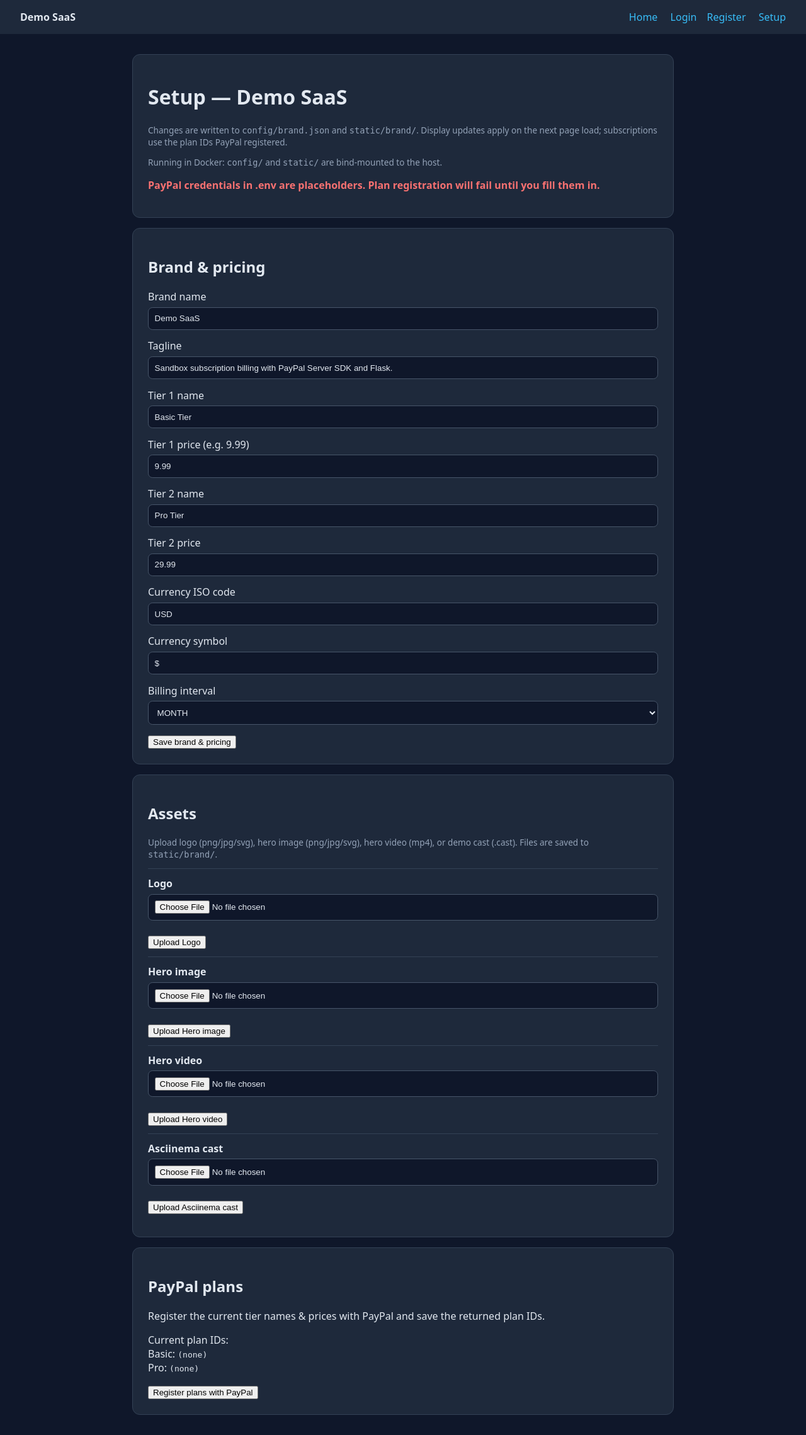
After one commit to swipswaps/paypal-saas-mvp, a Flask app: page /setup in a window 1280 px wide. The commit adds this page. Shown: the whole page at 63% size. Run offline with Flask 3, Linux system fonts and the light colour scheme.

Commit message:
Add /setup interactive white-label with asset uploads and plan registration

```diff
--- a/app.py
+++ b/app.py
@@ -1,6 +1,8 @@
 import os, json, sqlite3, zlib, base64
-from flask import Flask, g, render_template, redirect, request, session, url_for, jsonify
+from flask import (Flask, g, render_template, redirect, request, session,
+                   url_for, jsonify, abort)
 from werkzeug.security import check_password_hash, generate_password_hash
+from werkzeug.utils import secure_filename
 from dotenv import load_dotenv
 import requests
 from cryptography.hazmat.primitives import hashes, serialization
@@ -14,7 +16,7 @@
 app = Flask(__name__)
 _secret = os.getenv("SECRET_KEY", "")
 if not _secret or _secret == "replace-with-a-long-random-string":
-    print("WARNING: SECRET_KEY is not set or is the placeholder value.", flush=True)
+    print("WARNING: SECRET_KEY not set or placeholder; using ephemeral.", flush=True)
     _secret = os.urandom(32).hex()
 app.secret_key = _secret
 
@@ -31,20 +33,61 @@
         o_auth_client_id=CLIENT_ID, o_auth_client_secret=CLIENT_SECRET),
     environment=Environment.SANDBOX)
 
-PLANS = {
-    "basic": {
-        "name": os.getenv("TIER_BASIC_NAME", "Basic Tier"),
-        "price": os.getenv("TIER_BASIC_PRICE", "9.99"),
-        "plan_id": os.getenv("PLAN_ID_BASIC"),
-    },
-    "pro": {
-        "name": os.getenv("TIER_PRO_NAME", "Pro Tier"),
-        "price": os.getenv("TIER_PRO_PRICE", "29.99"),
-        "plan_id": os.getenv("PLAN_ID_PRO"),
-    },
-}
+DB_NAME = "saas_shop.db"
+BRAND_JSON = os.path.join("config", "brand.json")
+_brand_cache = {"mtime": 0, "data": {}}
 
-DB_NAME = "saas_shop.db"
+def load_brand():
+    try:
+        mt = os.path.getmtime(BRAND_JSON)
+    except OSError:
+        return {}
+    if mt != _brand_cache["mtime"]:
+        try:
+            with open(BRAND_JSON) as f:
+                _brand_cache["data"] = json.load(f)
+            _brand_cache["mtime"] = mt
+        except Exception as e:
+            print(f"WARNING: could not parse {BRAND_JSON}: {e}", flush=True)
+            return {}
+    return _brand_cache["data"]
+
+def save_brand(cfg):
+    os.makedirs(os.path.dirname(BRAND_JSON), exist_ok=True)
+    tmp = BRAND_JSON + ".tmp"
+    with open(tmp, "w") as f:
+        json.dump(cfg, f, indent=2, sort_keys=True)
+    os.replace(tmp, BRAND_JSON)
+    _brand_cache["mtime"] = 0
+
+def get_plans():
+    cfg = load_brand()
+    return {
+        "basic": {
+            "name": cfg.get("tier_basic_name") or os.getenv("TIER_BASIC_NAME", "Basic Tier"),
+            "price": cfg.get("tier_basic_price") or os.getenv("TIER_BASIC_PRICE", "9.99"),
+            "plan_id": cfg.get("plan_id_basic") or os.getenv("PLAN_ID_BASIC"),
+        },
+        "pro": {
+            "name": cfg.get("tier_pro_name") or os.getenv("TIER_PRO_NAME", "Pro Tier"),
+            "price": cfg.get("tier_pro_price") or os.getenv("TIER_PRO_PRICE", "29.99"),
+            "plan_id": cfg.get("plan_id_pro") or os.getenv("PLAN_ID_PRO"),
+        },
+    }
+
+@app.context_processor
+def inject_brand():
+    cfg = load_brand()
+    return {
+        "BRAND_NAME": cfg.get("brand_name") or os.getenv("BRAND_NAME", "Demo SaaS"),
+        "BRAND_TAGLINE": cfg.get("brand_tagline") or os.getenv("BRAND_TAGLINE",
+            "Sandbox subscription billing with PayPal Server SDK and Flask."),
+        "CURRENCY_SYMBOL": cfg.get("currency_symbol") or os.getenv("CURRENCY_SYMBOL", "$"),
+        "BRAND_LOGO": cfg.get("brand_logo"),
+        "BRAND_HERO_IMAGE": cfg.get("hero_image"),
+        "BRAND_HERO_VIDEO": cfg.get("hero_video"),
+        "BRAND_DEMO_CAST": cfg.get("demo_cast"),
+    }
 
 def get_db():
     if "db" not in g:
@@ -71,23 +114,17 @@
         conn.commit()
 init_db()
 
-@app.context_processor
-def inject_brand():
-    return {
-        "BRAND_NAME": os.getenv("BRAND_NAME", "Demo SaaS"),
-        "BRAND_TAGLINE": os.getenv("BRAND_TAGLINE",
-            "Sandbox subscription billing with PayPal Server SDK and Flask."),
-        "CURRENCY_SYMBOL": os.getenv("CURRENCY_SYMBOL", "$"),
-    }
-
 def current_user():
     uid = session.get("user_id")
     if not uid: return None
     return get_db().execute("SELECT * FROM users WHERE id=?", (uid,)).fetchone()
 
+# -------------------------------------------------------------------
+# auth + dashboard (unchanged behavior, plans loaded dynamically)
+# -------------------------------------------------------------------
 @app.route("/")
 def index():
-    return render_template("index.html", user=current_user(), plans=PLANS)
+    return render_template("index.html", user=current_user(), plans=get_plans())
 
 @app.route("/register", methods=["GET", "POST"])
 def register():
@@ -119,7 +156,7 @@
 def dashboard():
     user = current_user()
     if not user: return redirect(url_for("login"))
-    return render_template("dashboard.html", user=user, plans=PLANS)
+    return render_template("dashboard.html", user=user, plans=get_plans())
 
 @app.route("/premium")
 def premium():
@@ -131,16 +168,18 @@
 @app.route("/subscribe/<tier>")
 def subscribe(tier):
     user = current_user()
-    if not user or tier not in PLANS: return redirect(url_for("login"))
-    plan_id = PLANS[tier]["plan_id"]
+    if not user or tier not in ("basic", "pro"): return redirect(url_for("login"))
+    plans = get_plans()
+    plan_id = plans[tier]["plan_id"]
     if not plan_id:
-        return "PLAN_ID not configured. Run setup_plans.py and update .env.", 500
+        return "PLAN_ID not configured. Open /setup to register plans.", 500
     from paypalserversdk.models.create_subscription_request import CreateSubscriptionRequest
     from paypalserversdk.models.subscription_application_context import SubscriptionApplicationContext
+    brand = load_brand().get("brand_name") or os.getenv("BRAND_NAME", "Demo SaaS")
     req = CreateSubscriptionRequest(plan_id=plan_id, custom_id=str(user["id"]),
-        application_context=SubscriptionApplicationContext(brand_name=os.getenv("BRAND_NAME", "Demo SaaS"),
-            return_url=f"{BASE_URL}/subscription/success", cancel_url=f"{BASE_URL}/dashboard",
-            user_action="SUBSCRIBE_NOW"))
+        application_context=SubscriptionApplicationContext(brand_name=brand,
+            return_url=f"{BASE_URL}/subscription/success",
+            cancel_url=f"{BASE_URL}/dashboard", user_action="SUBSCRIBE_NOW"))
     resp = paypal.subscriptions.create_subscription(body=req)
     for link in resp.body.links:
         if link.rel == "approve": return redirect(link.href)
@@ -191,7 +230,8 @@
                (etype, sid, raw.decode("utf-8"))); db.commit()
     if etype == "BILLING.SUBSCRIPTION.ACTIVATED":
         plan_id = res.get("plan_id")
-        tier = next((t for t, p in PLANS.items() if p["plan_id"] == plan_id), "free")
+        plans = get_plans()
+        tier = next((t for t, p in plans.items() if p["plan_id"] == plan_id), "free")
         if not uid and sid:
             row = db.execute("SELECT id FROM users WHERE subscription_id=?", (sid,)).fetchone()
             uid = row["id"] if row else None
@@ -215,12 +255,153 @@
 
 @app.route("/health")
 def health():
-    resp = jsonify({"status": "healthy", "brand": os.getenv("BRAND_NAME", "Demo SaaS")})
+    resp = jsonify({"status": "healthy",
+                    "brand": load_brand().get("brand_name") or os.getenv("BRAND_NAME", "Demo SaaS")})
     resp.headers["Access-Control-Allow-Origin"] = "https://swipswaps.github.io"
     resp.headers["Access-Control-Allow-Methods"] = "GET, OPTIONS"
     resp.headers["Vary"] = "Origin"
     return resp
 
+# -------------------------------------------------------------------
+# /setup — interactive white-label, asset upload, plan registration
+# -------------------------------------------------------------------
+def _guard_setup():
+    if os.getenv("ALLOW_SETUP") == "1":
+        return
+    if request.remote_addr in ("127.0.0.1", "::1"):
+        return
+    abort(403)
+
+SETUP_FIELDS = ("brand_name", "brand_tagline",
+                "tier_basic_name", "tier_basic_price",
+                "tier_pro_name", "tier_pro_price",
+                "currency_code", "currency_symbol", "billing_interval")
+
+SETUP_DEFAULTS = {
+    "brand_name": "Demo SaaS",
+    "brand_tagline": "Sandbox subscription billing with PayPal Server SDK and Flask.",
+    "tier_basic_name": "Basic Tier",
+    "tier_basic_price": "9.99",
+    "tier_pro_name": "Pro Tier",
+    "tier_pro_price": "29.99",
+    "currency_code": "USD",
+    "currency_symbol": "$",
+    "billing_interval": "MONTH",
+}
+
+ASSET_KINDS = {
+    "logo":       {"exts": {"png","jpg","jpeg","svg"}, "key": "brand_logo"},
+    "hero_image": {"exts": {"png","jpg","jpeg","svg"}, "key": "hero_image"},
+    "hero_video": {"exts": {"mp4"},                    "key": "hero_video"},
+    "demo_cast":  {"exts": {"cast"},                   "key": "demo_cast"},
+}
+
+@app.route("/setup")
+def setup_page():
+    _guard_setup()
+    cfg = load_brand()
+    merged = {}
+    for k in SETUP_FIELDS:
+        merged[k] = cfg.get(k) or SETUP_DEFAULTS[k]
+    assets = {kind: cfg.get(meta["key"]) for kind, meta in ASSET_KINDS.items()}
+    return render_template("setup.html", cfg=merged, assets=assets,
+                           plans=get_plans(),
+                           in_docker=os.path.exists("/.dockerenv"),
+                           creds_ok=bool(CLIENT_ID and CLIENT_SECRET
+                                         and CLIENT_ID != "your_sandbox_client_id_here"))
+
+@app.route("/setup/config", methods=["POST"])
+def setup_config():
+    _guard_setup()
+    cfg = load_brand() or {}
+    for k in SETUP_FIELDS:
+        v = (request.form.get(k) or "").strip()
+        if v:
+            cfg[k] = v
+    save_brand(cfg)
+    return jsonify({"ok": True, "applied_at": "next request"})
+
+@app.route("/setup/asset", methods=["POST"])
+def setup_asset():
+    _guard_setup()
+    kind = request.form.get("kind")
+    if kind not in ASSET_KINDS:
+        return jsonify({"error": "invalid kind"}), 400
+    f = request.files.get("file")
+    if not f or not f.filename:
+        return jsonify({"error": "no file"}), 400
+    safe = secure_filename(f.filename)
+    if not safe or "." not in safe:
+        return jsonify({"error": "invalid filename"}), 400
+    ext = safe.rsplit(".", 1)[-1].lower()
+    if ext not in ASSET_KINDS[kind]["exts"]:
+        return jsonify({"error": f"extension .{ext} not allowed for {kind}"}), 400
+    os.makedirs(os.path.join("static", "brand"), exist_ok=True)
+    final_name = f"{kind}.{ext}"
+    dest = os.path.join("static", "brand", final_name)
+    f.save(dest)
+    cfg = load_brand() or {}
+    cfg[ASSET_KINDS[kind]["key"]] = f"brand/{final_name}"
+    save_brand(cfg)
+    return jsonify({"ok": True, "url": url_for("static", filename=cfg[ASSET_KINDS[kind]["key"]])})
+
+@app.route("/setup/register-plans", methods=["POST"])
+def setup_register_plans():
+    _guard_setup()
+    if not CLIENT_ID or not CLIENT_SECRET or CLIENT_ID == "your_sandbox_client_id_here":
+        return jsonify({"error": "PayPal credentials not set in .env"}), 400
+    cfg = load_brand() or {}
+    brand = cfg.get("brand_name") or SETUP_DEFAULTS["brand_name"]
+    tagline = cfg.get("brand_tagline") or SETUP_DEFAULTS["brand_tagline"]
+    currency = cfg.get("currency_code") or SETUP_DEFAULTS["currency_code"]
+    interval = cfg.get("billing_interval") or SETUP_DEFAULTS["billing_interval"]
+    basic_name = cfg.get("tier_basic_name") or SETUP_DEFAULTS["tier_basic_name"]
+    basic_price = cfg.get("tier_basic_price") or SETUP_DEFAULTS["tier_basic_price"]
+    pro_name = cfg.get("tier_pro_name") or SETUP_DEFAULTS["tier_pro_name"]
+    pro_price = cfg.get("tier_pro_price") or SETUP_DEFAULTS["tier_pro_price"]
+
+    tok_resp = requests.post(f"{API_BASE}/v1/oauth2/token",
+        auth=(CLIENT_ID, CLIENT_SECRET),
+        data={"grant_type": "client_credentials"}, timeout=15)
+    if tok_resp.status_code != 200:
+        return jsonify({"error": f"PayPal OAuth {tok_resp.status_code}",
+                        "detail": tok_resp.text[:300]}), 502
+    tok = tok_resp.json()["access_token"]
+    headers = {"Authorization": f"Bearer {tok}", "Content-Type": "application/json"}
+
+    prod_resp = requests.post(f"{API_BASE}/v1/catalogs/products", headers=headers, json={
+        "name": brand, "description": tagline, "type": "SERVICE", "category": "SOFTWARE"
+    }, timeout=20)
+    if prod_resp.status_code not in (200, 201):
+        return jsonify({"error": f"Product create {prod_resp.status_code}",
+                        "detail": prod_resp.text[:300]}), 502
+    product_id = prod_resp.json()["id"]
+
+    def create_plan(name, price):
+        body = {"product_id": product_id, "name": name,
+                "description": f"{name} {interval.lower()}ly subscription", "status": "ACTIVE",
+                "billing_cycles": [{"frequency": {"interval_unit": interval, "interval_count": 1},
+                    "tenure_type": "REGULAR", "sequence": 1, "total_cycles": 0,
+                    "pricing_scheme": {"fixed_price": {"value": price, "currency_code": currency}}}],
+                "payment_preferences": {"auto_bill_outstanding": True, "payment_failure_threshold": 3}}
+        r = requests.post(f"{API_BASE}/v1/billing/plans", headers=headers, json=body, timeout=20)
+        if r.status_code not in (200, 201):
+            return None, r.status_code, r.text[:300]
+        return r.json()["id"], 200, None
+
+    basic_id, bs, bd = create_plan(basic_name, basic_price)
+    if not basic_id:
+        return jsonify({"error": f"Basic plan {bs}", "detail": bd}), 502
+    pro_id, ps, pd = create_plan(pro_name, pro_price)
+    if not pro_id:
+        return jsonify({"error": f"Pro plan {ps}", "detail": pd}), 502
+
+    cfg["plan_id_basic"] = basic_id
+    cfg["plan_id_pro"] = pro_id
+    save_brand(cfg)
+    return jsonify({"ok": True, "product_id": product_id,
+                    "plan_id_basic": basic_id, "plan_id_pro": pro_id})
+
 if __name__ == "__main__":
-    print(f"Starting {os.getenv('BRAND_NAME', 'Demo SaaS')} on {HOST}:{PORT}", flush=True)
+    print(f"Starting on {HOST}:{PORT}", flush=True)
     app.run(host=HOST, port=PORT, debug=False)
--- a/docker-compose.yml
+++ b/docker-compose.yml
@@ -7,5 +7,9 @@
     environment:
       - PORT=${PORT:-5000}
       - HOST=0.0.0.0
-    volumes: ["./saas_shop.db:/app/saas_shop.db"]
+      - ALLOW_SETUP=1
+    volumes:
+      - ./saas_shop.db:/app/saas_shop.db
+      - ./config:/app/config
+      - ./static:/app/static
     restart: unless-stopped
--- a/docs/index.html
+++ b/docs/index.html
@@ -127,7 +127,8 @@
 
 <section id="config-builder">
   <h2>White-label &amp; pricing</h2>
-  <p>Fill in your brand, tier names, and prices. The form produces a <code>.env</code>
+  <p><strong>Interactive setup runs on the backend, not here.</strong> When the probe above detects your local Flask app, open <a href="http://localhost:5000/setup">http://localhost:5000/setup</a> (or whichever host:port the probe found) to change branding, upload a logo, and register plans with PayPal. The form below produces a static snippet for copy-paste workflows.</p>
+<p>Fill in your brand, tier names, and prices. The form produces a <code>.env</code>
   snippet you append to your local project directory, then re-run <code>setup_plans.py</code>.
   Nothing is sent to a server — everything runs in your browser and stays in localStorage
   until you copy it out.</p>
@@ -278,7 +279,7 @@
       var ours = results.filter(function (r) { return r.status === 'ours'; });
       if (ours.length > 0) {
         var first = ours[0];
-        statusEl.innerHTML = '<span class="ok">Backend detected</span> at <a href="' + first.base + '/">' + first.base + '</a>';
+        statusEl.innerHTML = '<span class="ok">Backend detected</span> at ' + '<a href="' + first.base + '/">' + first.base + '</a> — ' + '<a href="' + first.base + '/setup">open /setup</a>';
       } else {
         var conflictHit = results.filter(function (r) { return r.port === 5000 && r.status === 'other'; }).length > 0;
         statusEl.innerHTML = '<span class="bad">No backend detected</span>. Start it with <code>docker compose up -d --build</code>.';
--- a/templates/base.html
+++ b/templates/base.html
@@ -4,19 +4,31 @@
 <title>{{ BRAND_NAME }}</title>
 <style>
   body{font-family:system-ui,sans-serif;margin:0;background:#0f172a;color:#e2e8f0}
-  header{background:#1e293b;padding:1rem 2rem;display:flex;justify-content:space-between;align-items:center}
+  header{background:#1e293b;padding:1rem 2rem;display:flex;justify-content:space-between;align-items:center;gap:1rem}
+  header .brand{display:flex;align-items:center;gap:.6rem;font-weight:700}
+  header .brand img{height:32px;width:auto;border-radius:.35rem;object-fit:contain}
   header a{color:#38bdf8;text-decoration:none;margin-left:1rem}
   main{max-width:860px;margin:2rem auto;padding:0 1rem}
   .card{background:#1e293b;border:1px solid #334155;border-radius:.75rem;padding:1.5rem;margin-bottom:1rem}
   .btn{display:inline-block;background:#38bdf8;color:#0f172a;padding:.55rem 1.1rem;border-radius:.5rem;text-decoration:none;font-weight:600;border:0;cursor:pointer}
   .btn.secondary{background:#334155;color:#e2e8f0}
-  input{width:100%;padding:.6rem;margin:.35rem 0 .9rem;border-radius:.45rem;border:1px solid #475569;background:#0f172a;color:#e2e8f0}
+  input,select,textarea{width:100%;padding:.6rem;margin:.35rem 0 .9rem;border-radius:.45rem;border:1px solid #475569;background:#0f172a;color:#e2e8f0;box-sizing:border-box}
   .err{color:#f87171} table{width:100%;border-collapse:collapse;font-size:.85rem}
   th,td{border-bottom:1px solid #334155;padding:.5rem;text-align:left;vertical-align:top}
   pre{white-space:pre-wrap;word-break:break-all;font-size:.75rem}
+  .hero-media{max-width:100%;border-radius:.5rem;margin-bottom:1rem}
+  .muted{color:#94a3b8;font-size:.85rem}
+  .ok{color:#34d399;font-weight:600} .bad{color:#f87171;font-weight:600}
 </style></head>
-<body><header><strong>{{ BRAND_NAME }}</strong><nav>
-  <a href="{{ url_for('index') }}">Home</a>
-  {% if user %}<a href="{{ url_for('dashboard') }}">Dashboard</a><a href="{{ url_for('logout') }}">Logout</a>
-  {% else %}<a href="{{ url_for('login') }}">Login</a><a href="{{ url_for('register') }}">Register</a>{% endif %}
-</nav></header><main>{% block content %}{% endblock %}</main></body></html>
+<body><header>
+  <span class="brand">
+    {% if BRAND_LOGO %}<img src="{{ url_for('static', filename=BRAND_LOGO) }}" alt="{{ BRAND_NAME }}">{% endif %}
+    <strong>{{ BRAND_NAME }}</strong>
+  </span>
+  <nav>
+    <a href="{{ url_for('index') }}">Home</a>
+    {% if user %}<a href="{{ url_for('dashboard') }}">Dashboard</a><a href="{{ url_for('logout') }}">Logout</a>
+    {% else %}<a href="{{ url_for('login') }}">Login</a><a href="{{ url_for('register') }}">Register</a>{% endif %}
+    <a href="{{ url_for('setup_page') }}">Setup</a>
+  </nav>
+</header><main>{% block content %}{% endblock %}</main></body></html>
--- /dev/null
+++ b/templates/setup.html
@@ -0,0 +1,141 @@
+{% extends "base.html" %}{% block content %}
+<div class="card">
+  <h1>Setup — {{ BRAND_NAME }}</h1>
+  <p class="muted">Changes are written to <code>config/brand.json</code> and <code>static/brand/</code>.
+  Display updates apply on the next page load; subscriptions use the plan IDs PayPal registered.</p>
+  {% if in_docker %}<p class="muted">Running in Docker: <code>config/</code> and <code>static/</code> are bind-mounted to the host.</p>{% endif %}
+  {% if not creds_ok %}<p class="bad">PayPal credentials in .env are placeholders. Plan registration will fail until you fill them in.</p>{% endif %}
+</div>
+
+<div class="card">
+  <h2>Brand &amp; pricing</h2>
+  <form id="cfg-form">
+    <label>Brand name<input name="brand_name" value="{{ cfg.brand_name }}" required></label>
+    <label>Tagline<input name="brand_tagline" value="{{ cfg.brand_tagline }}"></label>
+    <label>Tier 1 name<input name="tier_basic_name" value="{{ cfg.tier_basic_name }}"></label>
+    <label>Tier 1 price (e.g. 9.99)<input name="tier_basic_price" value="{{ cfg.tier_basic_price }}" pattern="[0-9]+\.[0-9]{2}"></label>
+    <label>Tier 2 name<input name="tier_pro_name" value="{{ cfg.tier_pro_name }}"></label>
+    <label>Tier 2 price<input name="tier_pro_price" value="{{ cfg.tier_pro_price }}" pattern="[0-9]+\.[0-9]{2}"></label>
+    <label>Currency ISO code<input name="currency_code" value="{{ cfg.currency_code }}" maxlength="3"></label>
+    <label>Currency symbol<input name="currency_symbol" value="{{ cfg.currency_symbol }}" maxlength="3"></label>
+    <label>Billing interval
+      <select name="billing_interval">
+        {% for i in ['DAY','WEEK','MONTH','YEAR'] %}
+        <option value="{{ i }}" {% if cfg.billing_interval == i %}selected{% endif %}>{{ i }}</option>
+        {% endfor %}
+      </select>
+    </label>
+    <button type="submit">Save brand &amp; pricing</button>
+    <span id="cfg-status" class="muted"></span>
+  </form>
+</div>
+
+<div class="card">
+  <h2>Assets</h2>
+  <p class="muted">Upload logo (png/jpg/svg), hero image (png/jpg/svg), hero video (mp4), or demo cast (.cast). Files are saved to <code>static/brand/</code>.</p>
+
+  {% for kind, label, accept in [
+     ('logo','Logo','.png,.jpg,.jpeg,.svg'),
+     ('hero_image','Hero image','.png,.jpg,.jpeg,.svg'),
+     ('hero_video','Hero video','.mp4'),
+     ('demo_cast','Asciinema cast','.cast')
+  ] %}
+  <div style="border-top:1px solid #334155;padding:.75rem 0">
+    <strong>{{ label }}</strong>
+    {% if assets[kind] %}
+      <span class="ok">(current: {{ assets[kind] }})</span>
+      <p><a href="{{ url_for('static', filename=assets[kind]) }}" target="_blank">View / download</a></p>
+    {% endif %}
+    <input type="file" id="file-{{ kind }}" accept="{{ accept }}">
+    <div id="preview-{{ kind }}" style="margin:.5rem 0"></div>
+    <button type="button" onclick="uploadAsset('{{ kind }}')">Upload {{ label }}</button>
+    <span id="status-{{ kind }}" class="muted"></span>
+  </div>
+  {% endfor %}
+</div>
+
+<div class="card">
+  <h2>PayPal plans</h2>
+  <p>Register the current tier names &amp; prices with PayPal and save the returned plan IDs.</p>
+  <p>Current plan IDs:
+    <br>Basic: <code>{{ plans.basic.plan_id or '(none)' }}</code>
+    <br>Pro:   <code>{{ plans.pro.plan_id or '(none)' }}</code>
+  </p>
+  <button type="button" onclick="registerPlans()">Register plans with PayPal</button>
+  <span id="plans-status" class="muted"></span>
+</div>
+
+<script>
+function $(id){return document.getElementById(id);}
+
+document.getElementById('cfg-form').addEventListener('submit', function (e) {
+  e.preventDefault();
+  var fd = new FormData(e.target);
+  $('cfg-status').textContent = 'Saving…';
+  fetch('/setup/config', { method: 'POST', body: fd })
+    .then(function (r) { return r.json(); })
+    .then(function (j) {
+      $('cfg-status').innerHTML = j.ok
+        ? '<span class="ok">Saved.</span> Reload home to see new branding.'
+        : '<span class="bad">' + (j.error || 'error') + '</span>';
+    })
+    .catch(function (e) { $('cfg-status').innerHTML = '<span class="bad">' + e.message + '</span>'; });
+});
+
+['logo','hero_image','hero_video','demo_cast'].forEach(function (kind) {
+  var inp = document.getElementById('file-' + kind);
+  if (!inp) return;
+  inp.addEventListener('change', function () {
+    var f = inp.files && inp.files[0];
+    var pv = document.getElementById('preview-' + kind);
+    pv.innerHTML = '';
+    if (!f) return;
+    var url = URL.createObjectURL(f);
+    if (/image\//.test(f.type)) {
+      var img = document.createElement('img');
+      img.src = url; img.style.maxHeight = '120px'; pv.appendChild(img);
+    } else if (/video\//.test(f.type)) {
+      var v = document.createElement('video');
+      v.src = url; v.controls = true; v.style.maxHeight = '160px'; pv.appendChild(v);
+    } else {
+      pv.innerHTML = '<span class="muted">' + f.name + ' — ' + Math.round(f.size/1024) + ' KB</span>';
+    }
+  });
+});
+
+function uploadAsset(kind) {
+  var inp = document.getElementById('file-' + kind);
+  var status = document.getElementById('status-' + kind);
+  if (!inp || !inp.files[0]) { status.textContent = 'Choose a file first.'; return; }
+  var fd = new FormData();
+  fd.append('kind', kind);
+  fd.append('file', inp.files[0]);
+  status.textContent = 'Uploading…';
+  fetch('/setup/asset', { method: 'POST', body: fd })
+    .then(function (r) { return r.json(); })
+    .then(function (j) {
+      if (j.ok) {
+        status.innerHTML = '<span class="ok">Saved to ' + j.url + '</span>. Reload home to see it.';
+      } else {
+        status.innerHTML = '<span class="bad">' + (j.error || 'error') + '</span>';
+      }
+    })
+    .catch(function (e) { status.innerHTML = '<span class="bad">' + e.message + '</span>'; });
+}
+
+function registerPlans() {
+  var s = document.getElementById('plans-status');
+  s.textContent = 'Calling PayPal…';
+  fetch('/setup/register-plans', { method: 'POST' })
+    .then(function (r) { return r.json(); })
+    .then(function (j) {
+      if (j.ok) {
+        s.innerHTML = '<span class="ok">Done.</span> basic=' + j.plan_id_basic + ' pro=' + j.plan_id_pro;
+      } else {
+        s.innerHTML = '<span class="bad">' + (j.error || 'error') + (j.detail ? ' — ' + j.detail : '') + '</span>';
+      }
+    })
+    .catch(function (e) { s.innerHTML = '<span class="bad">' + e.message + '</span>'; });
+}
+</script>
+{% endblock %}
```
Also changed, not shown: templates/index.html (+17 -5 lines), 2 other files.
